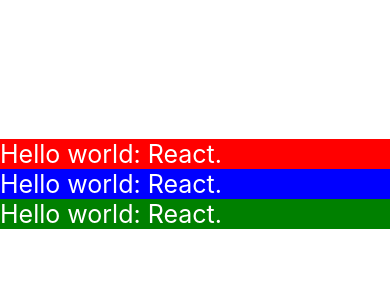
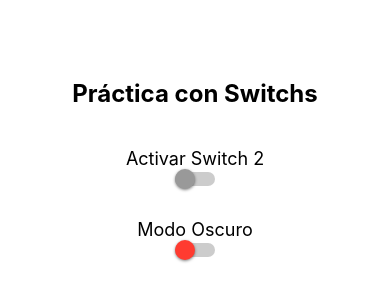
Before and after one commit to fernando-polo/PM192, a React Native app in the folder my-blank/: screen / in a window 390 px wide. Shown: the part 238-538 px from the top of the page. Built offline with nearby package versions, Linux system fonts and the light colour scheme.

Commit message:
Switch
Se explico las funciones de los switch y se implementó con un modo Oscuro

```diff
--- a/my-blank/App.js
+++ b/my-blank/App.js
@@ -1,63 +1,118 @@
+// Switch
 
-// Zona 1: Importaciones
+//Zona 1: importaciones
 import { StatusBar } from 'expo-status-bar';
-import { Button, StyleSheet, Text, View } from 'react-native';
-import React, {useState} from 'react';
+import { useState } from 'react';
+import { StyleSheet, Text, View, Switch } from 'react-native';
+import { SafeAreaProvider, SafeAreaView } from 'react-native-safe-area-context';
 
-const Texto = ({style}) =>{
-  const [contenido, setContenido] = useState('Hello world: React.')
-  const actualizarTexto = () => {
-    setContenido('Estado actualizado')
-  }
+// import React,{useState} from 'react' ;
+
+
+//Zona 2: Main - ejecución
+export default function App() {
+
+
+  const [activarSwitch, setActivarSwitch] = useState(false);
+  const [modoOscuro, setModoOscuro] = useState(false);
+
+
   return (
-          <Text style = {[styles.text, style]} onPress={actualizarTexto}>{contenido}</Text>
-  )
+    <SafeAreaProvider>
+
+       <SafeAreaView  style={[styles.contenedor, modoOscuro && styles.fondoOscuro]} >
+
+        {/* Aquí van los componentes */}
+        <Text style = {[styles.titulo, modoOscuro && styles.textoClaro]}>
+          Práctica con Switchs
+        </Text>
+
+        <View style={styles.opcion}>
+
+          <Text style={[styles.etiqueta, modoOscuro && styles.textoClaro]}>
+            Activar Switch 2
+          </Text>
+
+          <Switch
+            value={activarSwitch}
+            onValueChange={setActivarSwitch}
+            trackColor= {{false:'#ccc', true:'#4caf50'}}
+            thumbColor={activarSwitch?'#ffffff':'#999999'}>
+          </Switch>
+
+        </View>
+
+        <View style={styles.opcion}>
+
+          <Text style={[styles.etiqueta, modoOscuro && styles.textoClaro]}>
+            Modo Oscuro
+          </Text>
+
+          <Switch
+            value={modoOscuro}
+            onValueChange={setModoOscuro}
+            disabled = {!activarSwitch}
+            trackColor = {
+              !activarSwitch
+              ?{false:'#ccc', true:'#4caf50'}
+              :{false: '#ccc', true: '#4caf50'}
+            }
+            thumbColor={
+              !activarSwitch
+                ?'#ff3b30'
+                :modoOscuro
+                ? '#ffffff'
+                :'#999999'
+                }>
+          </Switch>
+
+        </View>
+
+
+
+        </SafeAreaView>
+
+    </SafeAreaProvider>
+
+  );
 }
 
 
-// Zona 2: Main
-export default function App() {
-  return (
+const styles = StyleSheet.create({
 
-    <View style={styles.container}>
-      <Texto style={styles.red}></Texto>
-      <Texto style={styles.blue}></Texto>
-      <Texto style={styles.green}></Texto>
-      <StatusBar style="auto" />
-
-    </View>
-  );
-
-}
-
-// Zona 3: Estilos
-const styles = StyleSheet.create({
-  container: {
+  contenedor: {
     flex: 1,
     backgroundColor: '#fff',
-    alignItems: 'base-line',
+    paddingHorizontal: 30,
     justifyContent: 'center',
-    flexDirection:'column'
   },
 
-  text:{
-    color: 'white',
-    fontSize: 25,
-    // height: 100,
-    // width: 100,
-  },
-
-  red:{
-    backgroundColor: 'red',
-  },
-
-  green:{
-    backgroundColor: 'green',
-  },
-
-  blue:{
-    backgroundColor: 'blue',
+  titulo: {
+    fontSize: 24,
+    marginBottom: 40,
+    textAlign: 'center',
+    fontWeight: 'bold',
   },
 
 
+  fondoOscuro: {
+    backgroundColor: "#1a1a1a"
+  },
+
+  textoClaro: {
+    color: '#ffffff'
+  },
+
+  opcion: {
+    felxDirection: 'row',
+    justifyContent: 'space-between',
+    marginBottom: 30,
+    alignItems: 'center',
+  },
+
+  etiqueta: {
+    fontSize: 18,
+  }
+
+
 });
```
Also changed, not shown: my-blank/package.json (+8 -3 lines), 1 other file (tests, documents, lock files or other folders).
